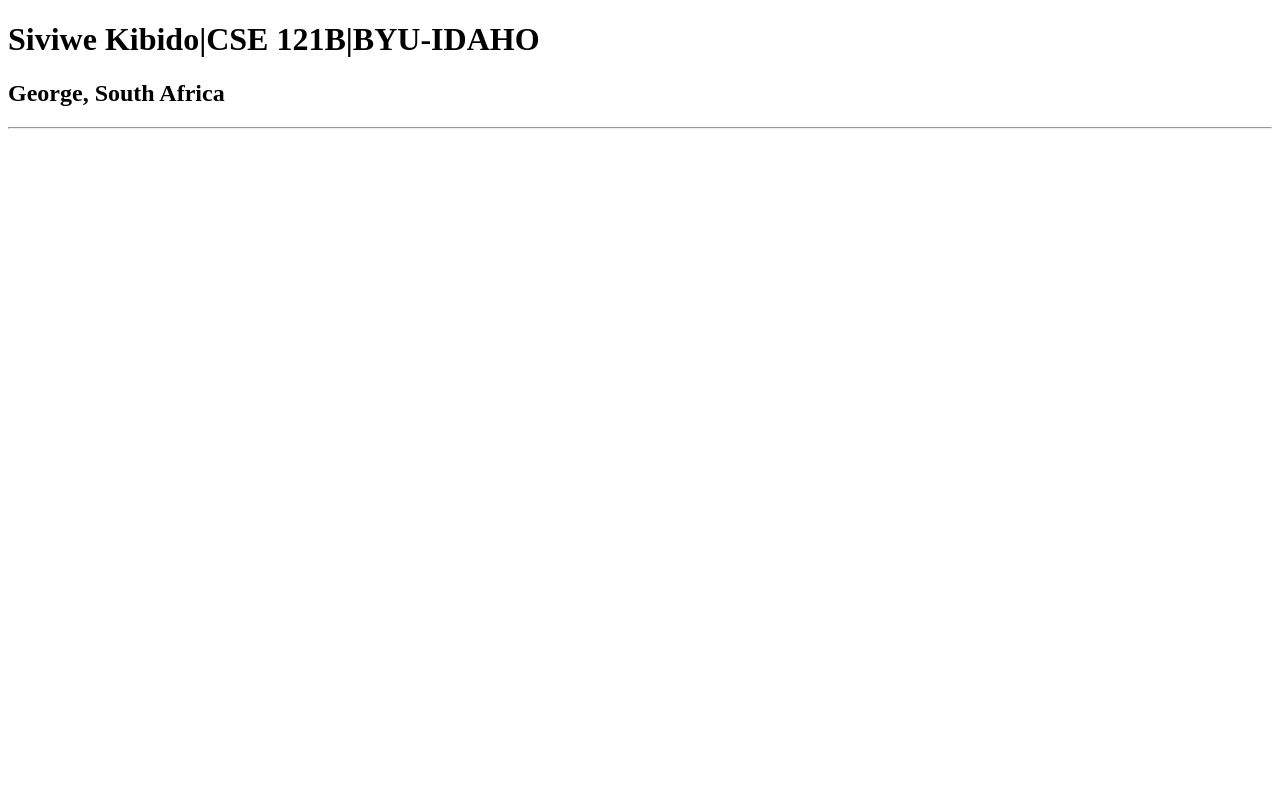
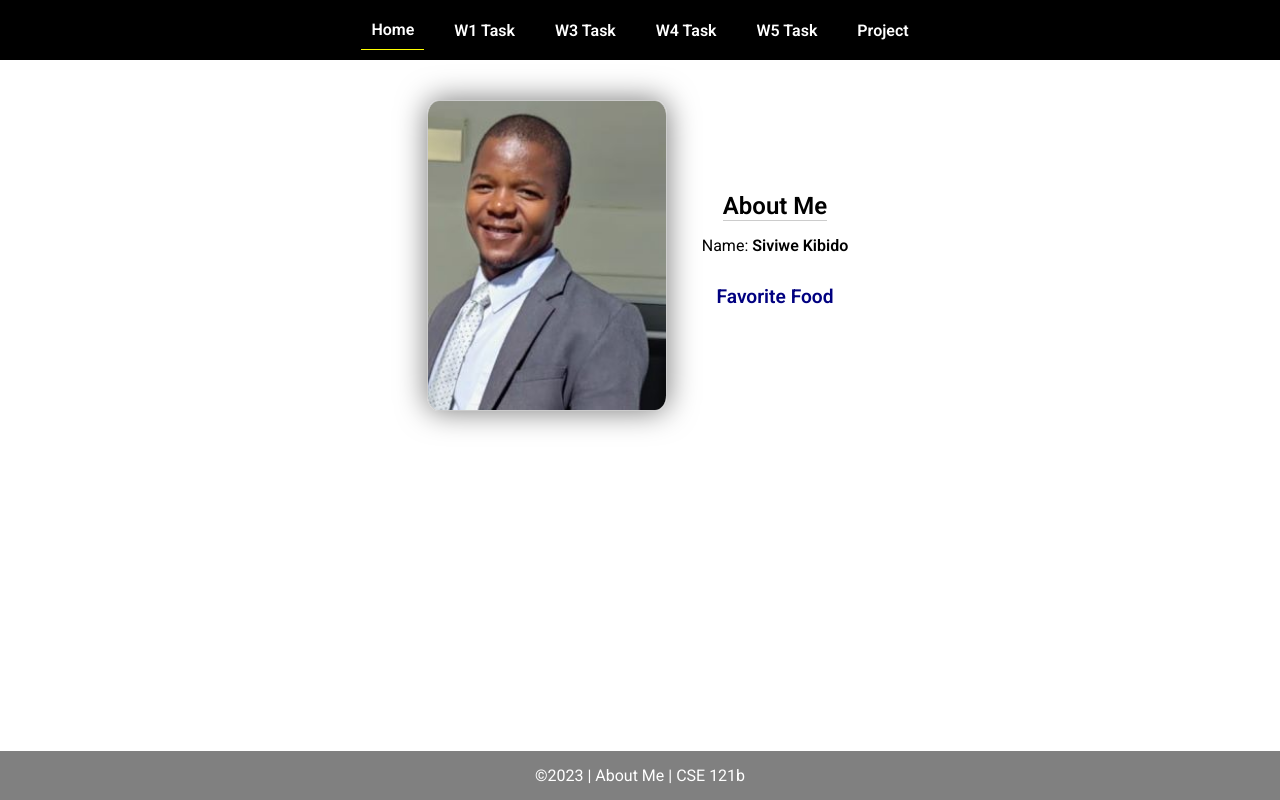
Before and after one commit to sivkbd/cse121b, a plain HTML site: page index.html in a window 1280 px wide. Drawn offline with Linux system fonts and the light colour scheme.

Commit message:
WEEK2 ASSIGNMENT

```diff
--- a/index.html
+++ b/index.html
@@ -1,13 +1,45 @@
 <!DOCTYPE html>
 <html lang="en">
+
 <head>
-    <meta charset="UTF-8">
-    <meta name="viewport" content="width=device-width, initial-scale=1.0">
-    <title>Siviwe Kibido|CSE 121B|BYU-IDAHO</title>
+  <meta charset="UTF-8">
+  <meta name="viewport" content="width=device-width, initial-scale=1.0">
+  <title>About Me | CSE 121b | W02: Programming Tasks</title>
+  <link rel="preconnect" href="https://fonts.googleapis.com">
+  <link rel="preconnect" href="https://fonts.gstatic.com" crossorigin>
+  <link href="https://fonts.googleapis.com/css2?family=Roboto:wght@400;600&display=swap"
+    rel="stylesheet">
+  <link rel="stylesheet" href="styles/main.css">
 </head>
+
 <body>
-    <h1>Siviwe Kibido|CSE 121B|BYU-IDAHO</h1>
-    <h2>George, South Africa</h2>
-    <hr>
+  <nav>
+    <ul id="menu">
+      <li><a id="toggleMenu">&equiv;</a></li>
+      <li><a href="index.html" class="active">Home</a></li>
+      <li><a href="w01-task.html">W1 Task</a></li>
+      <li><a href="w03-task.html">W3 Task</a></li>
+      <li><a href="w04-task.html">W4 Task</a></li>
+      <li><a href="w05-task.html">W5 Task</a></li>
+      <li><a href="project.html">Project</a></li>
+    </ul>
+  </nav>
+  <main id="home">
+    <picture>
+      <img src="images/image.jpg" alt="Placeholder Image">
+    </picture>
+    <section>
+      <h1>About Me</h1>
+      <div class="info">Name: <span id="name"></span></div>
+      <h2>Favorite Food</h2>
+      <div class="block" id="food"></div>
+    </section>
+  </main>
+  <footer>
+    &copy;<span id="year"></span> | About Me | CSE 121b
+  </footer>
+  <script src="scripts/main.js"></script>
+  <script src="scripts/w02-task.js"></script>
 </body>
+
 </html>
--- /dev/null
+++ b/scripts/main.js
@@ -0,0 +1,9 @@
+// copyright year
+document.querySelector('#year').textContent = new Date().getFullYear();
+
+// toggle menu in small view
+const toggleMenu = () => {
+    document.querySelector('#menu').classList.toggle('open');
+}
+
+document.querySelector('#toggleMenu').addEventListener('click', toggleMenu);
--- /dev/null
+++ b/scripts/w02-task.js
@@ -0,0 +1,55 @@
+/* W02-Task - Profile Home Page */
+/* Step 1 - Setup type tasks - no code required */
+
+/* Step 2 - Variables */
+let fullName = "Siviwe Kibido";
+let currentYear = "2023";
+let profilePicture = "images/image.jpg";
+
+
+
+
+/* Step 3 - Element Variables */
+const nameElement = document.getElementById("name");
+const foodElement = document.getElementById("food");
+const yearElement = document.querySelector("#year");
+const imageElement = document.getElementById('image');
+
+
+
+
+
+/* Step 4 - Adding Content */
+nameElement.innerHTML = `<strong>${fullName}</strong>`;
+
+element.textContent = `$ {currentYear}`;
+
+imageElement.setAttribute('src', profilePicture);
+
+imageElement.setAttribute('alt', `Profile picture of ${fullName}`);
+
+
+
+
+
+
+
+/* Step 5 - Array */
+
+let favFood = ["Bread", "Juice", "Meat" ,"Chocolate"];
+
+foodElement.innerHTML = favFood;
+
+let favouriteFood = "Yoghurt";
+
+favFood.push(favouriteFood);
+
+foodElement.innerHTML += `<br>${favFood}`;
+
+favFood.shift();
+
+foodElement.innerHTML += `<br>${favFood}`;
+
+favFood.pop();
+
+foodElement.innerHTML += `<br>${favFood}`;
--- /dev/null
+++ b/styles/main.css
@@ -0,0 +1,157 @@
+/* Universal Selector */
+* {
+    margin: 0;
+    padding: 0;
+    box-sizing: border-box;
+}
+
+/* HTML Selectors */
+body {
+    font-family: 'Roboto', Helvetica, sans-serif;
+}
+
+nav {
+    background-color: black;
+    width: 100%;
+    position: fixed;
+    top: 0;
+}
+
+nav ul {
+    display: flex;
+    flex-direction: column;
+    align-items: center;
+    max-width: fit-content;
+    margin: 0 auto;
+}
+
+nav ul li {
+    flex: 1 1 auto;
+}
+
+nav ul li:first-child {
+    display: block;
+    font-size: 2rem;
+}
+
+nav ul li:first-child a {
+    padding: 1px 10px;
+}
+
+nav ul li {
+    display: none;
+    list-style: none;
+    margin: 10px;
+}
+
+nav ul li a {
+    display: block;
+    padding: 10px;
+    text-decoration: none;
+    font-weight: 600;
+    color: white;
+    text-align: center;
+}
+
+nav ul li a:hover {
+    background-color: #efefef;
+    color: black;
+}
+
+h1, h2 {
+    text-align: center;
+    margin-bottom: 15px;
+
+}
+
+h1 {
+border-bottom: 1px solid #ccc;
+}
+
+h2 {
+    font-size: 1.2rem;
+    color: navy;
+    text-align: center;
+    margin-top: 30px;
+}
+
+main {
+    margin-top: 125px;
+    display: grid;
+    grid-template-columns: 1fr;
+    grid-gap: 20px;
+    align-items: center;
+    justify-content: center;
+}
+
+picture {
+    margin: 0 auto;
+}
+
+picture img {
+    width: 240px;
+    height: auto;
+    border-radius: 5%;
+    border: 1px solid #ccc;
+    box-shadow: 0 0 30px #777;
+}
+
+section {
+    display: flex;
+    flex-direction: column;
+    align-items: center;
+    margin: 10px
+}
+
+label {
+    margin: 15px 0;
+}
+
+footer {
+    background-color: gray;
+    color: white;
+    padding: 15px;
+    text-align: center;
+    width: 100%;
+    position: fixed;
+    bottom: 0;
+}
+
+/* Class Selectors */
+.active {
+    border-bottom: 1px solid yellow;
+}
+
+.open li {
+    display: block;
+}
+
+.block {
+    display: block;
+}
+
+/* ID Selectors */
+
+/* Media Queries */
+@media only screen and (min-width: 32.5em) {
+    nav ul {
+        flex-direction: row;
+    }
+
+    nav ul li:first-child {
+        display: none;
+    }
+
+    nav ul li {
+        display: block;
+    }
+
+    main {
+        margin: 100px auto 20px;
+        grid-template-columns: 250px 1fr;
+        max-width: -moz-fit-content;
+        max-width: fit-content;
+
+    }
+
+}
```
Also changed, not shown: index-old.html (added, +13 -0 lines), images/image.jpg (added), images/placeholder.png (added).
